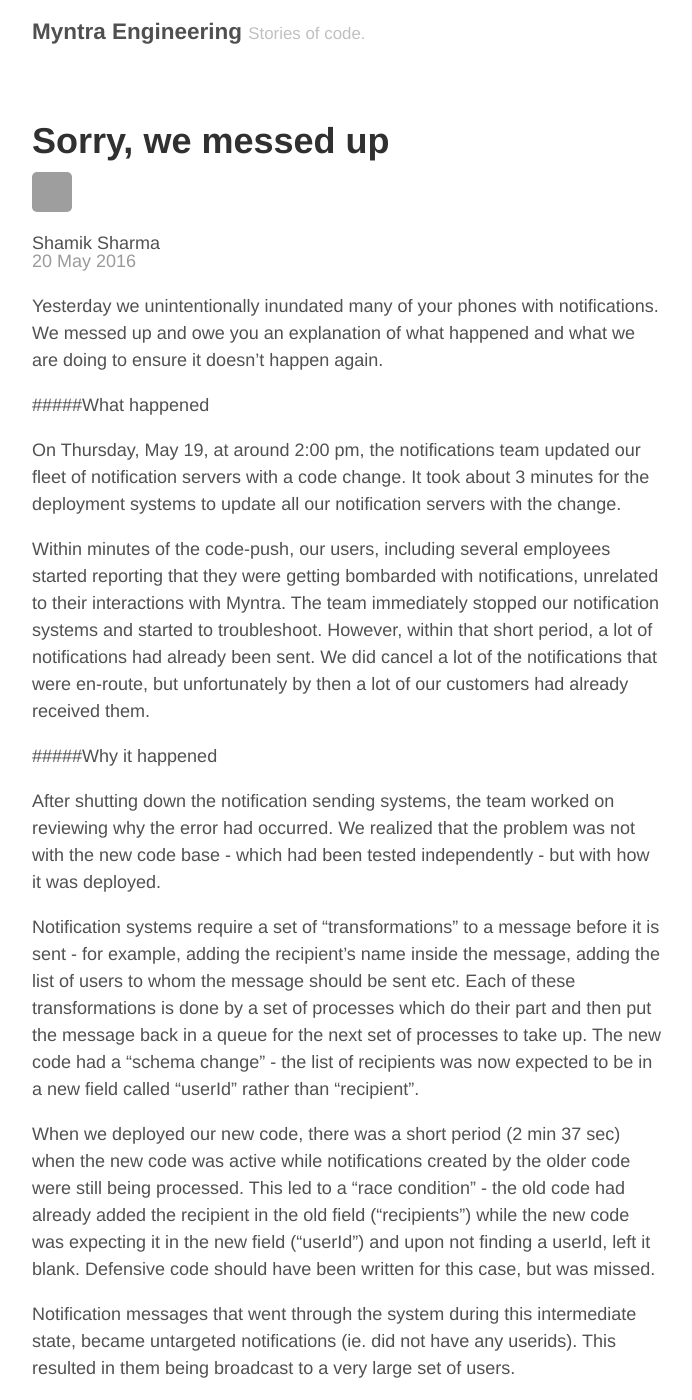
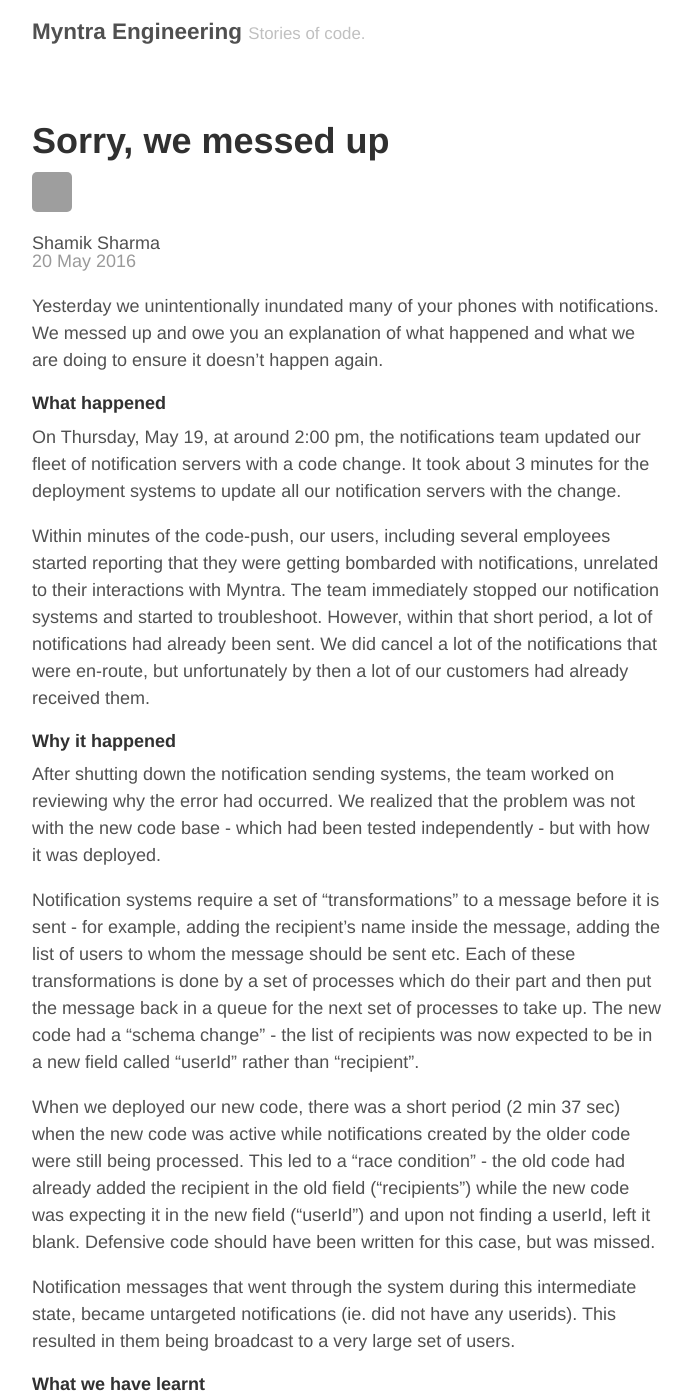
Before and after one commit to myntra/myntra.github.io, a Jekyll site: the page built from _posts/2016-05-20-sorry-we-messed-up.md, in a window 1280 px wide and 1400 px high. Shown: the whole window, without its empty margins (293-985 px from the left). Built offline with Jekyll 4.4.1, drawn with Linux system fonts in a browser that asks for light colours; some of the changed text lies outside the part shown; grey boxes are pictures that could not be loaded.

Commit message:
Cleanup h5

```diff
--- a/_posts/2016-05-20-sorry-we-messed-up.md
+++ b/_posts/2016-05-20-sorry-we-messed-up.md
@@ -7,13 +7,13 @@
 
 Yesterday we unintentionally inundated many of your phones with notifications.  We messed up and owe you an explanation of what happened and what we are doing to ensure it doesn’t happen again.
 
-#####What happened
+<h5>What happened</h5>
 
 On Thursday, May 19, at around 2:00 pm, the notifications team updated our fleet of notification servers with a code change. It took about 3 minutes for the deployment systems to update all our notification servers with the change.
 
 Within minutes of the code-push, our users, including several employees started reporting that they were getting bombarded with notifications, unrelated to their interactions with Myntra.  The team immediately stopped our notification systems and started to troubleshoot. However, within that short period, a lot of notifications had already been sent.  We did cancel a lot of the notifications that were en-route, but unfortunately by then a lot of our customers had already received them.
 
-#####Why it happened
+<h5>Why it happened</h5>
 
 After shutting down the notification sending systems, the team worked on reviewing why the error had occurred. We realized that the problem was not with the new code base - which had been tested independently -  but with how it was deployed.
 
@@ -23,7 +23,7 @@
 
 Notification messages that went through the system during this intermediate state, became untargeted notifications (ie. did not have any userids). This resulted in them being broadcast to a very large set of users.
 
-#####What we have learnt
+<h5>What we have learnt</h5>
 
 There were several causes of the problem - a shortcoming in the deployment model of our notification systems - all incoming notifications should be stopped and older notifications should be flushed out before a new codebase is deployed.   We should also have had more stringent checks in the code -  notifications missing a recipient list should be held back and subject to more checks and the number of notifications that any user can get in a short time-period should be more stringently capped.  Over the last 24 hours, we have already added some of these checks and will be adding more.
 
```
